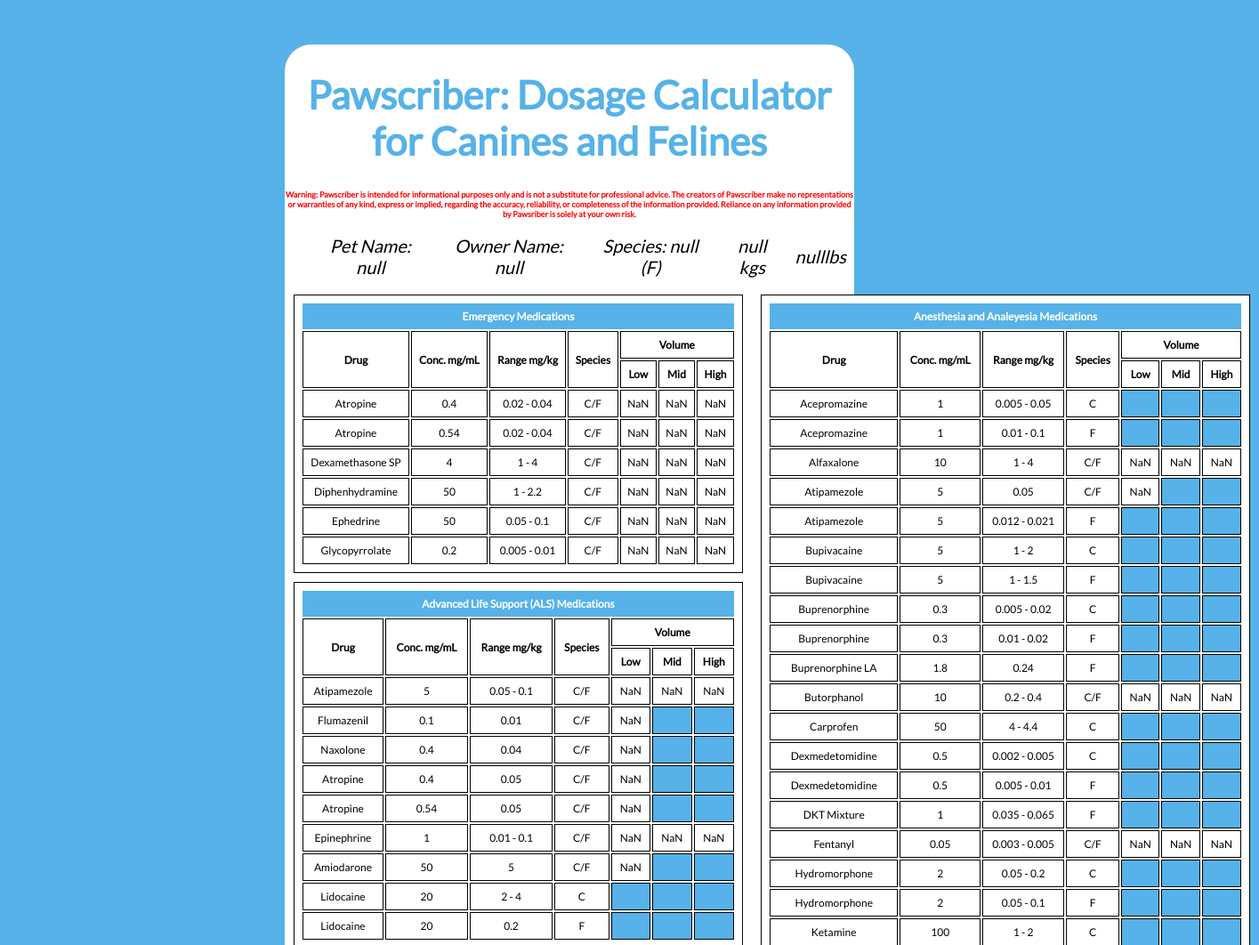
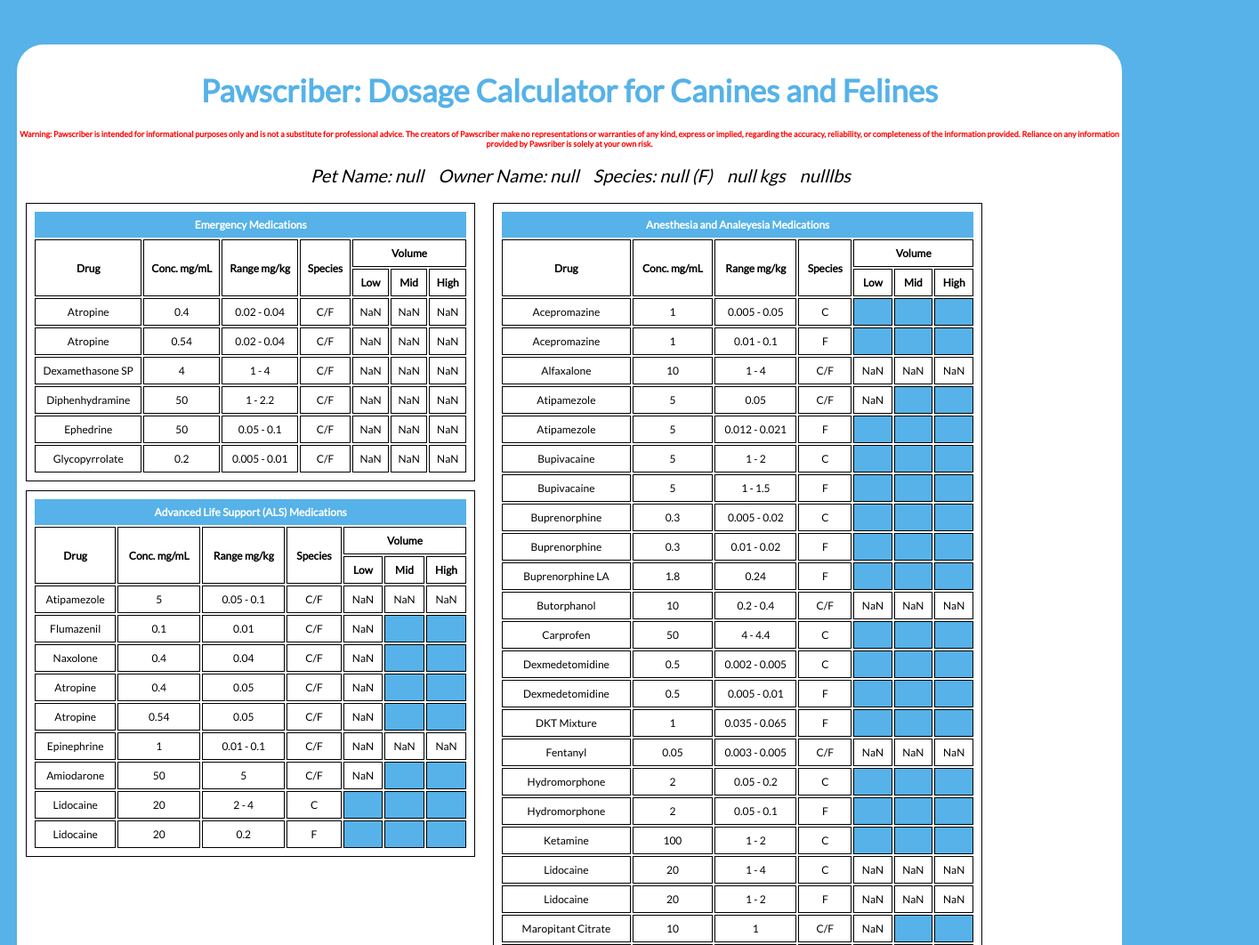
Before and after one commit to ishaaty/dosageCalcWeb, a website: page tables.html in a window 1280 px wide. Shown: the top 1062 px of the page at 89% size, 1415 px wide, since content can reach past the window. Drawn offline with Linux system fonts and the light colour scheme.

Commit message:
fixed formatting so tables fit in pdf

```diff
--- a/style.css
+++ b/style.css
@@ -18,6 +18,7 @@
 
 #table-body {
     height: 140%;
+    width: 97%;
 }
 
 html {
@@ -33,7 +34,7 @@
     padding-top: 30px;
     /* margin-left: 40px; */
     margin-top: 50px;
-    font-size: 44px;
+    font-size: 35px;
 }
 
 
```
